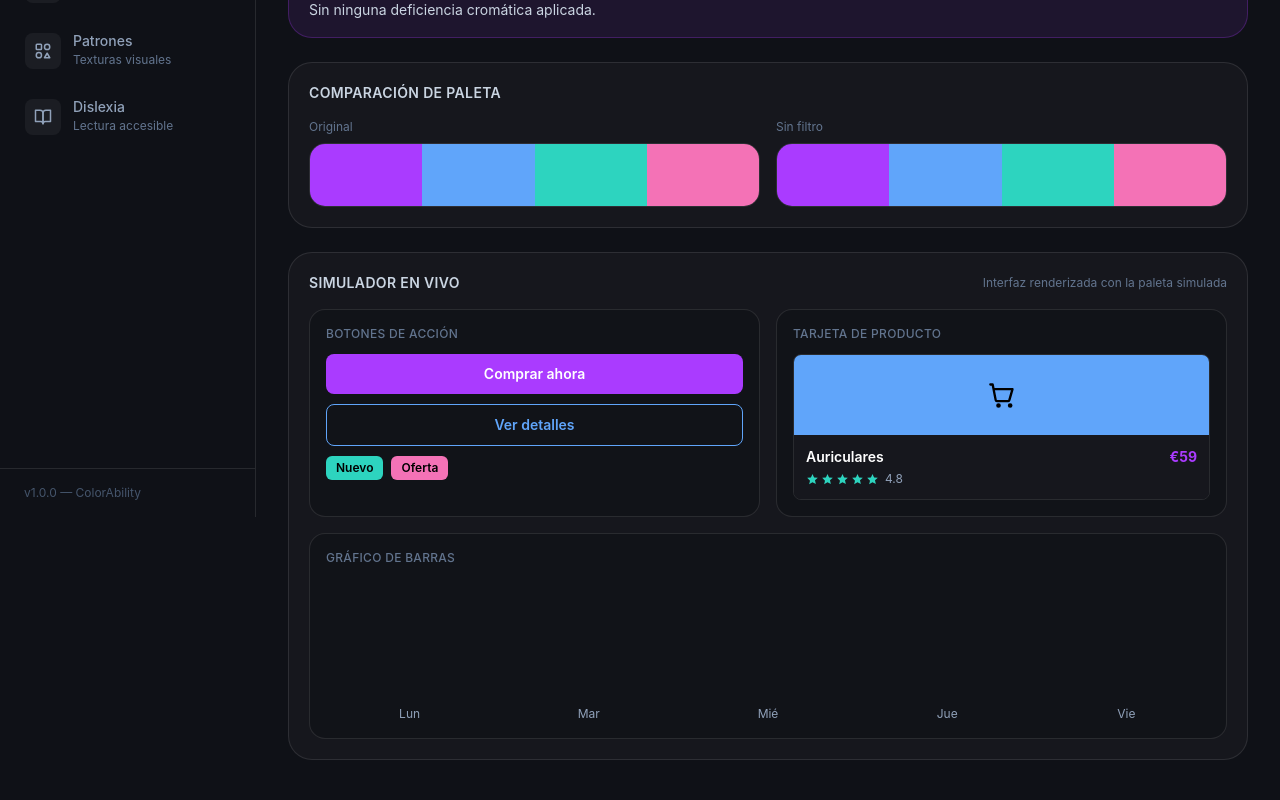
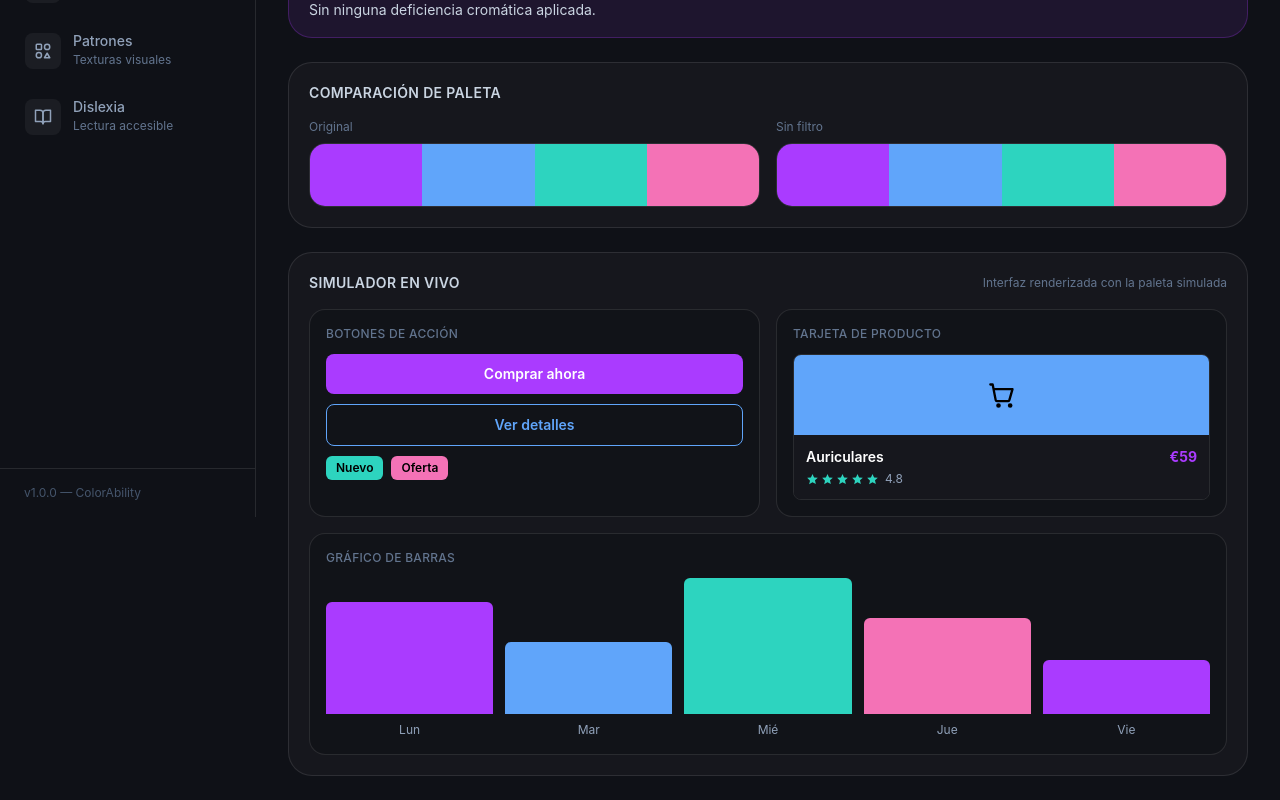
Before and after one commit to RocioMigliarese/Web-Accesibilidad, a React (Vite) app: page /simulation in a window 1280 px wide. Shown: the part 283-1083 px from the top of the page. Built offline with nearby package versions, Linux system fonts and the light colour scheme.

Commit message:
refactor: adjust height and layout of PreviewShowcase bar chart
Co-authored-by: Rocio Migliarese <67058096+RocioMigliarese@users.noreply.github.com>

```diff
--- a/src/features/simulation/components/PreviewShowcase.tsx
+++ b/src/features/simulation/components/PreviewShowcase.tsx
@@ -94,15 +94,16 @@ export function PreviewShowcase({ palette }: { palette: HexColor[] }) {
         <p className="mb-3 text-xs font-medium uppercase tracking-wide text-slate-500">
           Gráfico de barras
         </p>
-        <div className="flex h-36 items-end justify-between gap-3">
+        <div className="flex h-40 items-end justify-between gap-3">
           {barData.map((bar, i) => (
-            <div key={i} className="flex flex-1 flex-col items-center gap-2">
-              <div className="flex w-full flex-1 items-end">
-                <div
-                  className="w-full rounded-t-md transition-all"
-                  style={{ height: `${bar.value}%`, backgroundColor: bar.color }}
-                />
-              </div>
+            <div
+              key={i}
+              className="flex h-full flex-1 flex-col items-center justify-end gap-2"
+            >
+              <div
+                className="w-full rounded-t-md transition-all"
+                style={{ height: `${bar.value}%`, backgroundColor: bar.color }}
+              />
               <span className="text-xs text-slate-400">{bar.label}</span>
             </div>
           ))}
```
